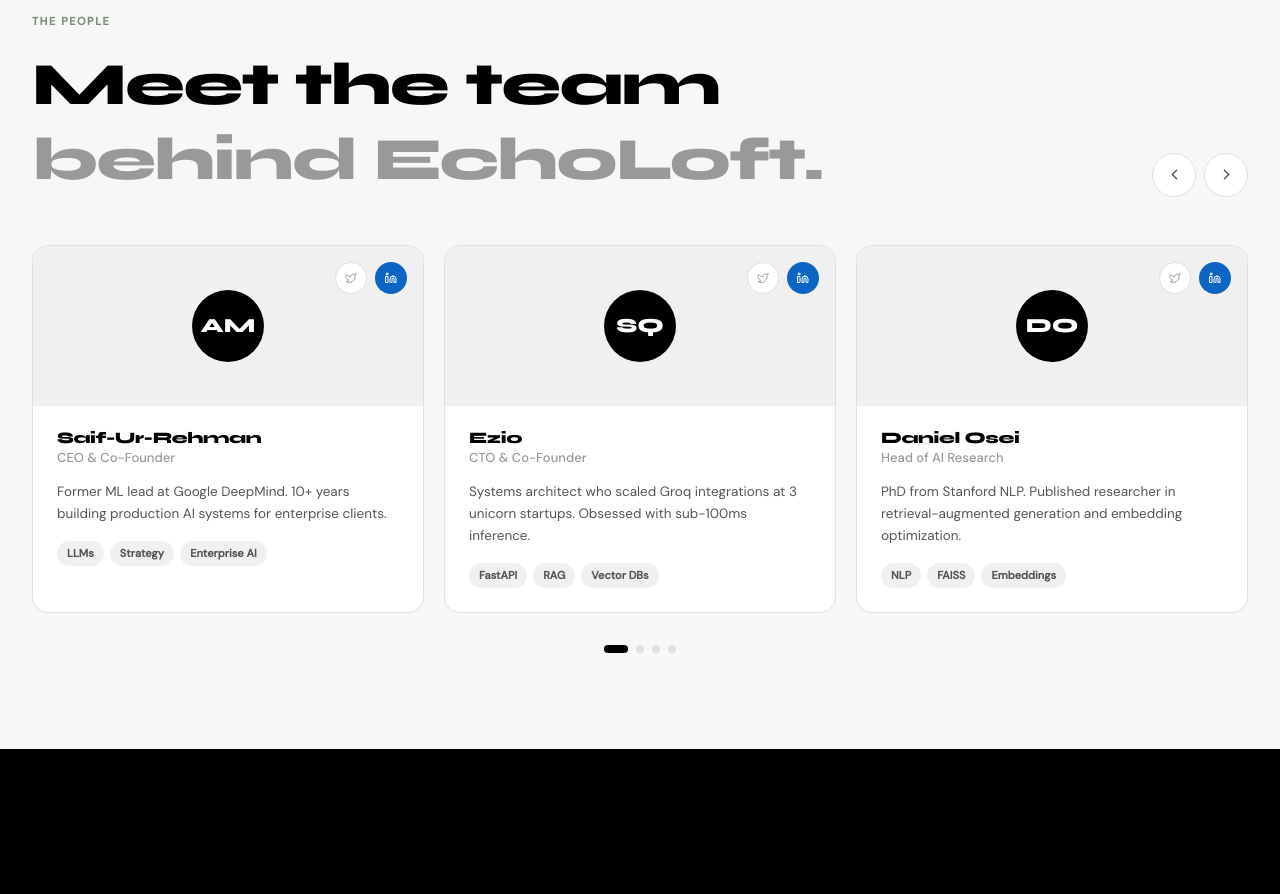
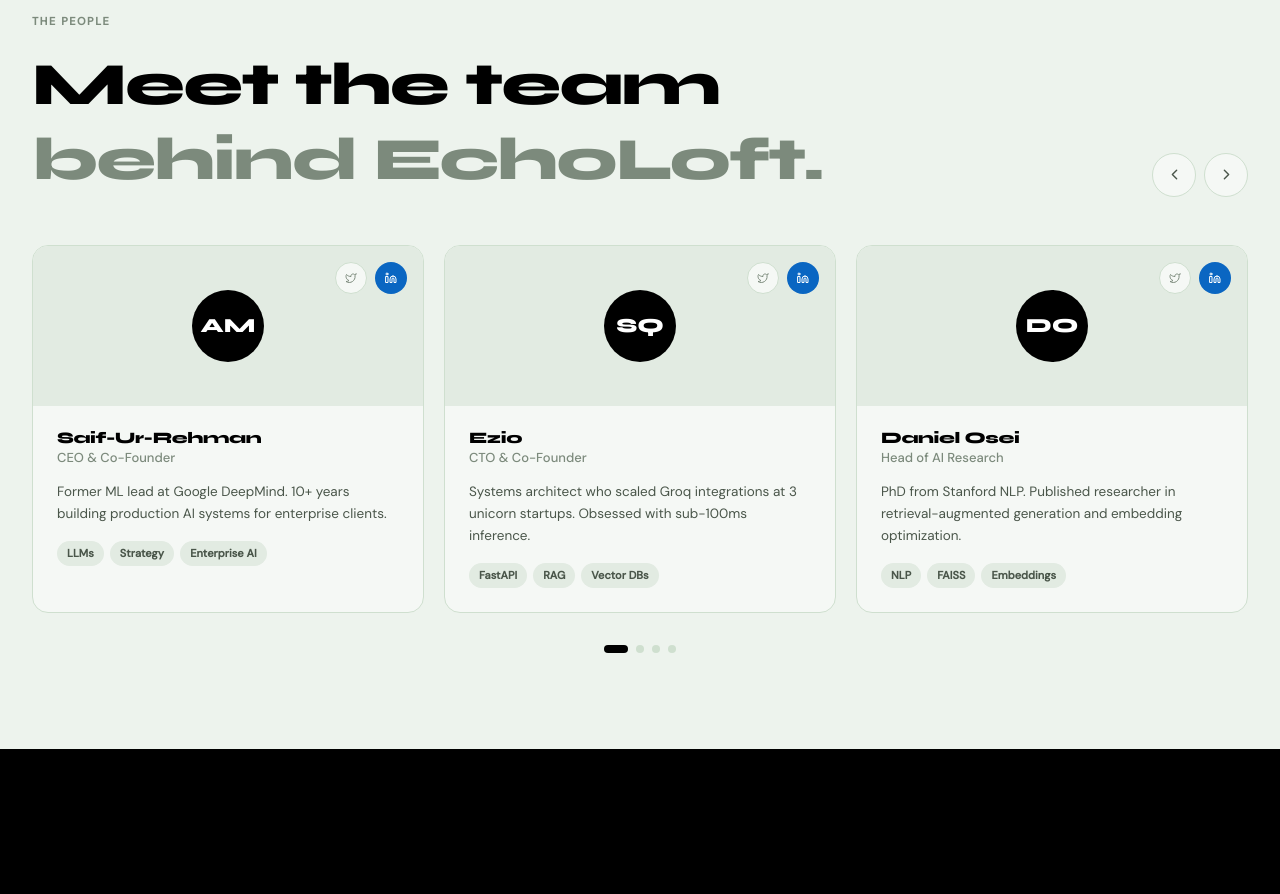
Before and after one commit to saifurrehman022/front-end-, a Next.js app: page / in a window 1280 px wide. Shown: the part 3860-4754 px from the top of the page. Built offline with nearby package versions, Linux system fonts and the light colour scheme; no server answers.

Commit message:
Update TeamSlider.tsx

```diff
--- a/components/sections/TeamSlider.tsx
+++ b/components/sections/TeamSlider.tsx
@@ -18,20 +18,20 @@
   const visible = [team[idx % 4], team[(idx + 1) % 4], team[(idx + 2) % 4]]
 
   return (
-    <section className="bg-[#f7f7f7] border-t border-[#e0e0e0] py-24">
+    <section className="bg-[#edf3ed] border-t border-[#cfdfcf] py-24">
       <Container>
         <div className="flex items-end justify-between mb-12">
           <div>
             <p className="eyebrow font-dm mb-4">The people</p>
             <h2 className="font-syne font-extrabold text-[clamp(36px,5vw,60px)] text-black leading-tight">
-              Meet the team<br /><span className="text-[#999]">behind EchoLoft.</span>
+              Meet the team<br /><span className="text-[#7c8a7c]">behind EchoLoft.</span>
             </h2>
           </div>
           <div className="flex gap-2">
-            <button onClick={prev} className="w-11 h-11 rounded-full border-[1.5px] border-[#e0e0e0] bg-white flex items-center justify-center text-[#555] hover:border-black hover:text-black hover:bg-black hover:text-white transition-all duration-200 [&:hover>svg]:stroke-white">
+            <button onClick={prev} className="w-11 h-11 rounded-full border-[1.5px] border-[#cfdfcf] bg-[#f5f8f5] flex items-center justify-center text-[#4a564a] hover:border-black hover:text-black hover:bg-black hover:text-white transition-all duration-200 [&:hover>svg]:stroke-white">
               <ChevronLeft size={17} />
             </button>
-            <button onClick={next} className="w-11 h-11 rounded-full border-[1.5px] border-[#e0e0e0] bg-white flex items-center justify-center text-[#555] hover:border-black hover:bg-black hover:text-white transition-all duration-200">
+            <button onClick={next} className="w-11 h-11 rounded-full border-[1.5px] border-[#cfdfcf] bg-[#f5f8f5] flex items-center justify-center text-[#4a564a] hover:border-black hover:bg-black hover:text-white transition-all duration-200">
               <ChevronRight size={17} />
             </button>
           </div>
@@ -40,15 +40,15 @@
         <div className="grid grid-cols-1 md:grid-cols-2 lg:grid-cols-3 gap-5">
           {visible.map((m, i) => (
             <div key={`${m.name}-${i}`}
-              className={cn('bg-white border border-[#e0e0e0] rounded-2xl overflow-hidden hover:-translate-y-1 hover:shadow-[0_12px_32px_rgba(0,0,0,0.08)] transition-all duration-200', i === 2 && 'hidden lg:block')}>
+              className={cn('bg-[#f5f8f5] border border-[#cfdfcf] rounded-2xl overflow-hidden hover:-translate-y-1 hover:shadow-[0_12px_32px_rgba(0,0,0,0.06)] transition-all duration-200', i === 2 && 'hidden lg:block')}>
               {/* Card top */}
-              <div className="h-[160px] bg-[#f0f0f0] flex items-center justify-center relative">
+              <div className="h-[160px] bg-[#e2ebe2] flex items-center justify-center relative">
                 <div className="w-[72px] h-[72px] rounded-full bg-black flex items-center justify-center font-syne font-extrabold text-xl text-white">
                   {m.avatar}
                 </div>
                 {/* Social icons top right */}
                 <div className="absolute top-4 right-4 flex gap-2">
-                  <a href={m.tw} className="w-8 h-8 rounded-full bg-white border border-[#e0e0e0] flex items-center justify-center text-[#999] hover:text-black hover:border-black transition-all">
+                  <a href={m.tw} className="w-8 h-8 rounded-full bg-[#f5f8f5] border border-[#cfdfcf] flex items-center justify-center text-[#7c8a7c] hover:text-black hover:border-black transition-all">
                     <Twitter size={12} />
                   </a>
                   <a href={m.li} className="w-8 h-8 rounded-full bg-[#0A66C2] flex items-center justify-center text-white hover:bg-[#084f9a] transition-colors">
@@ -59,11 +59,11 @@
               {/* Card body */}
               <div className="p-6">
                 <h3 className="font-syne font-extrabold text-[16px] text-black">{m.name}</h3>
-                <p className="text-[13px] text-[#999] font-dm font-medium mt-0.5 mb-3">{m.role}</p>
-                <p className="text-[13.5px] text-[#555] font-dm leading-relaxed mb-4">{m.bio}</p>
+                <p className="text-[13px] text-[#7c8a7c] font-dm font-medium mt-0.5 mb-3">{m.role}</p>
+                <p className="text-[13.5px] text-[#4a564a] font-dm leading-relaxed mb-4">{m.bio}</p>
                 <div className="flex flex-wrap gap-1.5">
                   {m.tags.map(t => (
-                    <span key={t} className="px-2.5 py-1 rounded-full bg-[#f0f0f0] text-[11px] font-semibold text-[#555] font-dm">{t}</span>
+                    <span key={t} className="px-2.5 py-1 rounded-full bg-[#e2ebe2] text-[11px] font-semibold text-[#4a564a] font-dm">{t}</span>
                   ))}
                 </div>
               </div>
@@ -75,7 +75,7 @@
         <div className="flex justify-center gap-2 mt-8">
           {team.map((_,i) => (
             <button key={i} onClick={() => setIdx(i)}
-              className={cn('transition-all duration-300 rounded-full h-2', idx===i ? 'w-6 bg-black' : 'w-2 bg-[#e0e0e0] hover:bg-[#999]')} />
+              className={cn('transition-all duration-300 rounded-full h-2', idx===i ? 'w-6 bg-black' : 'w-2 bg-[#cfdfcf] hover:bg-[#9aab9a]')} />
           ))}
         </div>
       </Container>
```
